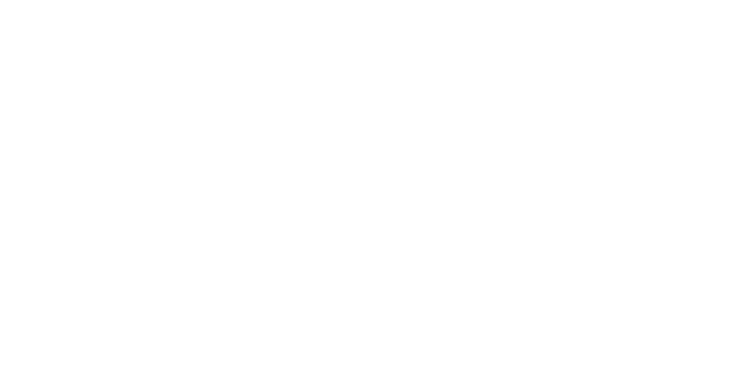
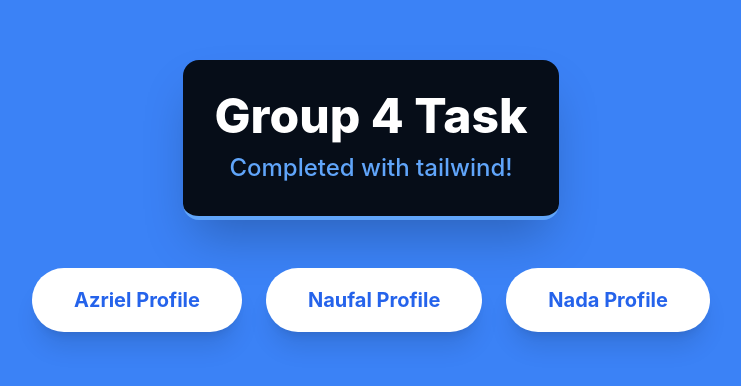
Before and after one commit to ShiKuro01/GroupProject4, a React (Create React App) app: page / in a window 1280 px wide. Before the commit this address had no page. Shown: the part 204-590 px from the top of the page, without its empty margins (269-1010 px from the left). Built offline with nearby package versions, Linux system fonts and the light colour scheme.

Commit message:
feat: implement routing and create Azriel's profile page using Tailwind CSS

```diff
--- a/src/App.js
+++ b/src/App.js
@@ -1,15 +1,60 @@
-import { BrowserRouter as Router, Routes, Route } from 'react-router-dom';
+import './App.css';
+import { BrowserRouter as Router, Routes, Route, Link } from 'react-router-dom';
 import ProfilePages from './myPages/profilePages';
 import NaufalProfile from './myPages/naufalProfile';
 import NadaProfile from './myPages/nadaProfile';
 
+// home page
+const Home = () => {
+  return (
+    <div className="bg-blue-500 min-h-screen flex flex-col items-center justify-center p-6">
+
+      {/* Header Section */}
+      <h1 className="text-white text-4xl md:text-5xl font-extrabold p-8 bg-black/90 rounded-2xl text-center mb-12 shadow-2xl border-b-4 border-blue-400">
+        Group 4 Task
+        <span className="block text-xl md:text-2xl text-blue-400 mt-3 font-medium">
+          Completed with tailwind!
+        </span>
+      </h1>
+
+      {/* Navigation Buttons (Hanya muncul di halaman utama) */}
+      <div className="flex flex-col md:flex-row gap-6">
+        <Link
+          to="/azriel"
+          className="px-10 py-4 bg-white text-blue-600 font-bold rounded-full shadow-xl hover:bg-gray-100 hover:scale-105 transition-transform duration-300 text-xl text-center border-2 border-transparent hover:border-blue-300"
+        >
+          Azriel Profile
+        </Link>
+        <Link
+          to="/naufal"
+          className="px-10 py-4 bg-white text-blue-600 font-bold rounded-full shadow-xl hover:bg-gray-100 hover:scale-105 transition-transform duration-300 text-xl text-center border-2 border-transparent hover:border-blue-300"
+        >
+          Naufal Profile
+        </Link>
+        <Link
+          to="/nada"
+          className="px-10 py-4 bg-white text-blue-600 font-bold rounded-full shadow-xl hover:bg-gray-100 hover:scale-105 transition-transform duration-300 text-xl text-center border-2 border-transparent hover:border-blue-300"
+        >
+          Nada Profile
+        </Link>
+      </div>
+
+    </div>
+  );
+};
+
+// main app
 function App() {
   return (
     <Router>
       <Routes>
-       <Route path="/azriel" element={<ProfilePages />} />
-       <Route path="/naufal" element={<NaufalProfile />} />
-       <Route path="/nada" element={<NadaProfile />} />
+        {/* Rute Utama memanggil komponen Home di atas */}
+        <Route path="/" element={<Home />} />
+
+        {/* Rute Profil langsung memanggil halamannya secara penuh */}
+        <Route path="/azriel" element={<ProfilePages />} />
+        <Route path="/naufal" element={<NaufalProfile />} />
+        <Route path="/nada" element={<NadaProfile />} />
       </Routes>
     </Router>
   );
--- a/src/myPages/profilePages.js
+++ b/src/myPages/profilePages.js
@@ -105,19 +105,19 @@
             {/* Social Media */}
             <div className="bg-teal-50/50 rounded-xl p-6 border border-teal-100 mt-8 flex justify-center gap-12">
               <div className="flex flex-col items-center gap-2 cursor-pointer group">
-                <a href="https://github.com/ShiKuro01" className="w-12 h-12 bg-white rounded-full flex items-center justify-center font-bold text-gray-700 shadow-sm border border-gray-200 group-hover:border-teal-500 group-hover:text-teal-500 transition-colors">
+                <a target="_blank" rel="noopener noreferrer" href="https://github.com/ShiKuro01" className="w-12 h-12 bg-white rounded-full flex items-center justify-center font-bold text-gray-700 shadow-sm border border-gray-200 group-hover:border-teal-500 group-hover:text-teal-500 transition-colors">
                   G
                 </a>
                 <span  className="text-xs font-medium text-gray-500 group-hover:text-teal-600">GitHub</span>
               </div>
               <div className="flex flex-col items-center gap-2 cursor-pointer group">
-                <a href="https://www.linkedin.com/in/moch-azriel-allyandra-permana-01ab83377/" className="w-12 h-12 bg-white rounded-full flex items-center justify-center font-bold text-gray-700 shadow-sm border border-gray-200 group-hover:border-teal-500 group-hover:text-teal-500 transition-colors">
+                <a target="_blank" rel="noopener noreferrer" href="https://www.linkedin.com/in/moch-azriel-allyandra-permana-01ab83377/" className="w-12 h-12 bg-white rounded-full flex items-center justify-center font-bold text-gray-700 shadow-sm border border-gray-200 group-hover:border-teal-500 group-hover:text-teal-500 transition-colors">
                   L
                 </a>
                 <span className="text-xs font-medium text-gray-500 group-hover:text-teal-600">LinkedIn</span>
               </div>
               <div className="flex flex-col items-center gap-2 cursor-pointer group">
-                <a href="https://skro-studio.booth.pm/" className="w-12 h-12 bg-white rounded-full flex items-center justify-center font-bold text-gray-700 shadow-sm border border-gray-200 group-hover:border-teal-500 group-hover:text-teal-500 transition-colors">
+                <a target="_blank" rel="noopener noreferrer" href="https://skro-studio.booth.pm/" className="w-12 h-12 bg-white rounded-full flex items-center justify-center font-bold text-gray-700 shadow-sm border border-gray-200 group-hover:border-teal-500 group-hover:text-teal-500 transition-colors">
                   S
                 </a>
                 <span className="text-xs font-medium text-gray-500 group-hover:text-teal-600">SKRO Studio</span>
```
